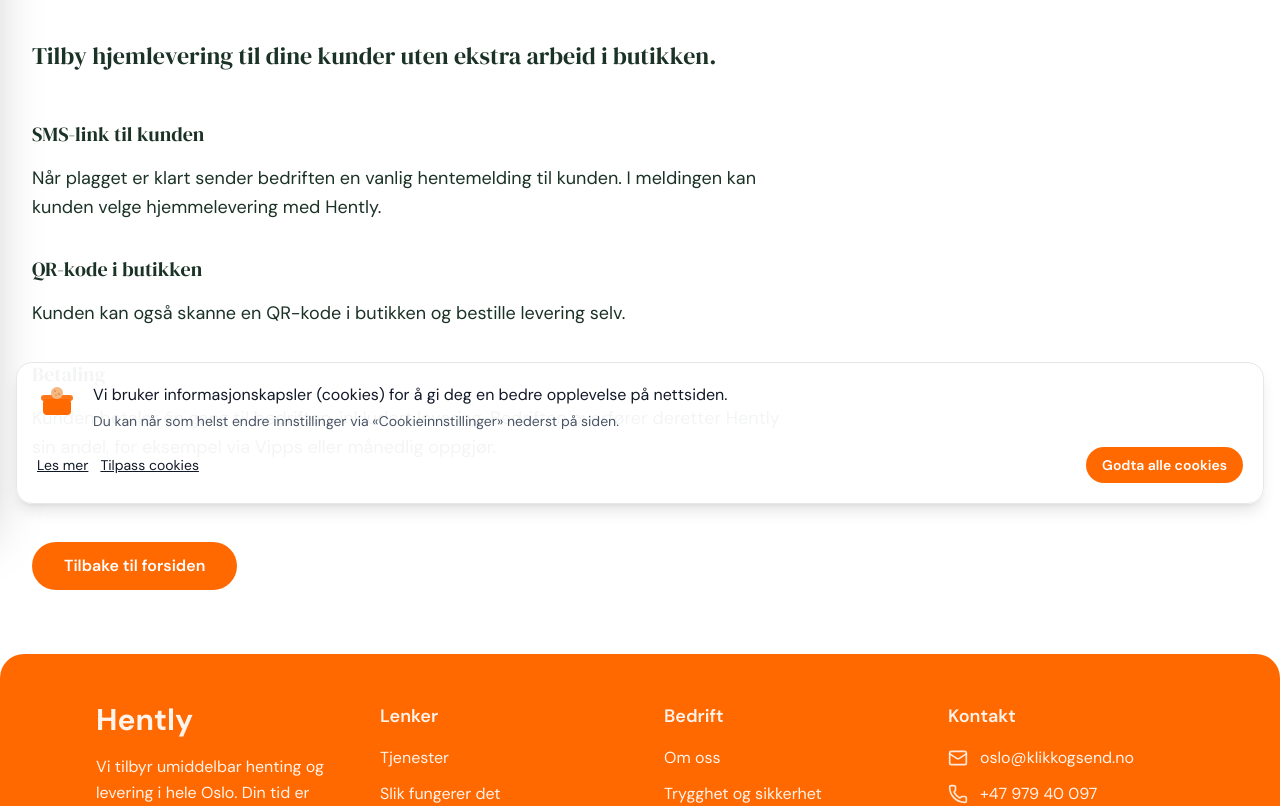
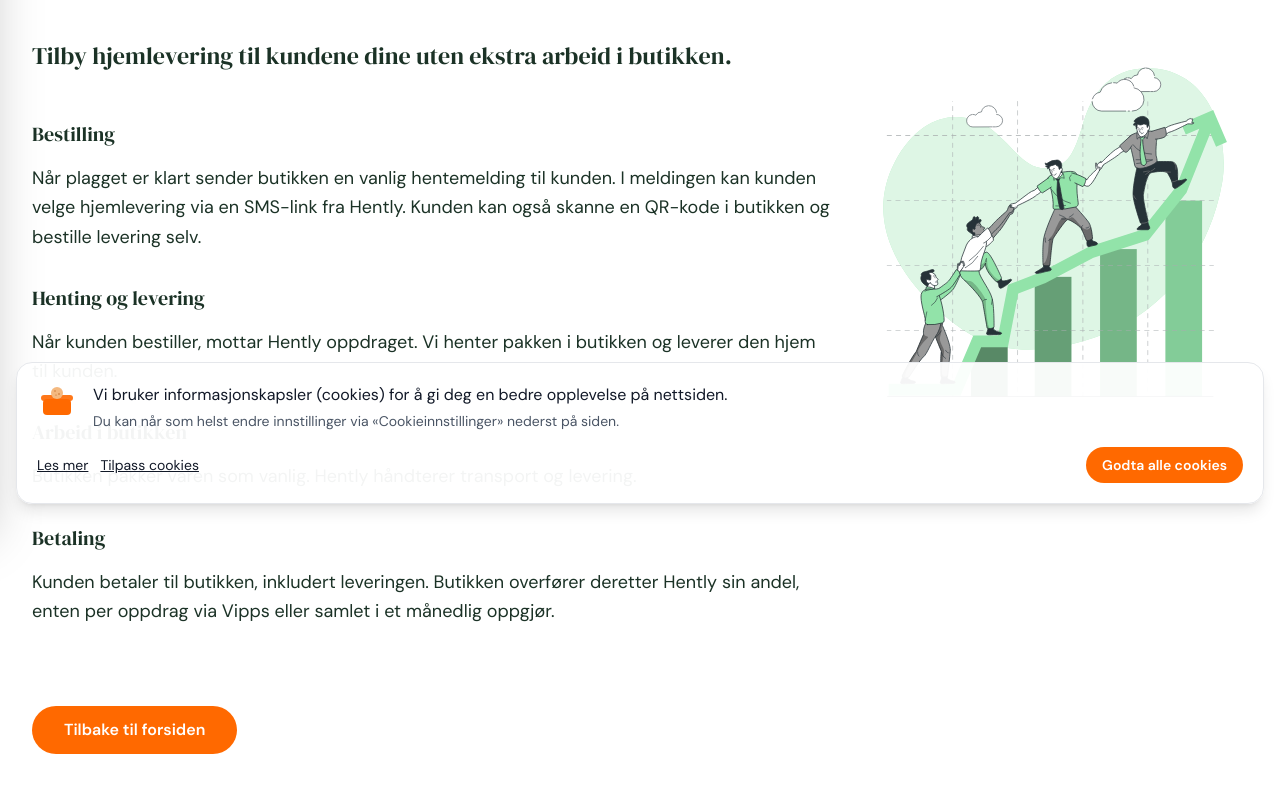
Before and after one commit to moreamakaveli-cyber/klikk-send-live, a Next.js app: page /samarbeid in a window 1280 px wide. Shown: the part 280-1086 px from the top of the page. Built offline with nearby package versions, Linux system fonts and the light colour scheme.

Commit message:
Update branding from klikkogsend to hently, update texts and UI improvements

```diff
--- a/app/components/Footer.tsx
+++ b/app/components/Footer.tsx
@@ -82,8 +82,8 @@
               <ul className="space-y-3 text-sm md:text-base" style={{ fontFamily: 'var(--font-sans), sans-serif' }}>
                 <li className="flex items-center gap-3">
                   <Mail className="w-5 h-5 flex-shrink-0" strokeWidth={2} style={{ color: 'rgba(255,255,255,0.85)' }} />
-                  <a href="mailto:oslo@klikkogsend.no" className="hover:opacity-80 transition-opacity" style={{ color: 'rgba(255,255,255,0.92)' }}>
-                    oslo@klikkogsend.no
+                  <a href="mailto:oslo@hently.no" className="hover:opacity-80 transition-opacity" style={{ color: 'rgba(255,255,255,0.92)' }}>
+                    oslo@hently.no
                   </a>
                 </li>
                 <li className="flex items-center gap-3">
--- a/app/components/HeroSection.tsx
+++ b/app/components/HeroSection.tsx
@@ -25,7 +25,7 @@
                 Tilby <span style={{ color: 'oklch(70.5% 0.213 47.604)' }}>umiddelbar</span> levering til dine kunder
               </p>
               <p className="font-semibold">
-                Har du varer klare? Vi henter hos deg og leverer direkte til kunden.
+                Direkte levering fra bedrift til kunde.
               </p>
               <p>Din tid er verdifull – la oss ta oss av leveransen.</p>
             </div>
@@ -36,7 +36,7 @@
                 Tilby <span style={{ color: 'oklch(70.5% 0.213 47.604)' }}>umiddelbar</span> levering til dine kunder
               </p>
               <p className="font-semibold">
-                Har du varer klare? Vi henter hos deg og leverer direkte til kunden.
+                Direkte levering fra bedrift til kunde.
               </p>
               <p>Din tid er verdifull – la oss ta oss av leveransen.</p>
             </div>
--- a/app/components/Navbar.tsx
+++ b/app/components/Navbar.tsx
@@ -48,9 +48,19 @@
               )}
             </button>
 
-            {/* Logo */}
-            <Link href="/" className="flex items-center" style={{ marginLeft: "-19px" }}>
+            {/* Logo - Desktop only */}
+            <Link href="/" className="hidden md:flex items-center" style={{ marginLeft: "-19px" }}>
               <img src="/logo.png" alt="Hently" style={{ height: "130px", width: "auto" }} />
+            </Link>
+          </div>
+
+          {/* Center: Mobile nav links (For bedrifter, Tjenester) */}
+          <div className="flex md:hidden items-center gap-3 flex-1 justify-center">
+            <Link href="/for-bedrifter" className="font-normal transition-opacity hover:opacity-80" style={{ fontFamily: 'var(--font-serif), serif', color: 'hsl(150, 30%, 15%)', fontSize: '0.875rem' }}>
+              For bedrifter
+            </Link>
+            <Link href="/#how-it-works" className="font-normal transition-opacity hover:opacity-80" style={{ fontFamily: 'var(--font-serif), serif', color: 'hsl(150, 30%, 15%)', fontSize: '0.875rem' }}>
+              Tjenester
             </Link>
           </div>
 
--- a/app/for-bedrifter/page.tsx
+++ b/app/for-bedrifter/page.tsx
@@ -32,7 +32,7 @@
                 Fyll ut skjema
               </a>
               <p className="text-base md:text-lg" style={{ fontFamily: 'var(--font-sans), sans-serif', color: 'hsl(150, 30%, 15%)' }}>
-                Spørsmål? <a href="mailto:oslo@klikkogsend.no" className="underline" style={{ color: 'oklch(70.5% 0.213 47.604)' }}>oslo@klikkogsend.no</a>
+                Spørsmål? <a href="mailto:oslo@hently.no" className="underline" style={{ color: 'oklch(70.5% 0.213 47.604)' }}>oslo@hently.no</a>
               </p>
             </div>
           </div>
--- a/app/for-bedrifter/takk/page.tsx
+++ b/app/for-bedrifter/takk/page.tsx
@@ -19,11 +19,11 @@
           <p className="text-base md:text-lg mb-8 md:mb-12" style={{ fontFamily: 'var(--font-sans), sans-serif', color: 'hsl(150, 30%, 15%)' }}>
             Har du spørsmål i mellomtiden? Kontakt oss på{" "}
             <a
-              href="mailto:oslo@klikkogsend.no"
+              href="mailto:oslo@hently.no"
               className="underline hover:opacity-80 transition-opacity"
               style={{ color: 'oklch(70.5% 0.213 47.604)' }}
             >
-              oslo@klikkogsend.no
+              oslo@hently.no
             </a>
           </p>
 
--- a/app/hvorfor-velge-klikkogsend/page.tsx
+++ b/app/hvorfor-velge-klikkogsend/page.tsx
@@ -51,6 +51,13 @@
             <li className="flex items-start gap-4">
               <span className="font-bold mt-1 text-xl" style={{ color: 'oklch(70.5% 0.213 47.604)' }}>•</span>
               <div>
+                <span className="font-semibold text-lg md:text-xl block mb-2">Øk salgene, nå til flere kunder:</span>
+                <p>Bedrifter som samarbeider med Hently kan også bli synlige på vår plattform. Dette kan bidra til at flere kunder oppdager og velger din bedrift.</p>
+              </div>
+            </li>
+            <li className="flex items-start gap-4">
+              <span className="font-bold mt-1 text-xl" style={{ color: 'oklch(70.5% 0.213 47.604)' }}>•</span>
+              <div>
                 <span className="font-semibold text-lg md:text-xl block mb-2">Ingen binding</span>
                 <p>Samarbeidet er fleksibelt, og kan avsluttes når som helst.</p>
               </div>
--- a/app/kontakt-oss/page.tsx
+++ b/app/kontakt-oss/page.tsx
@@ -34,11 +34,11 @@
                     <span className="text-lg font-semibold">E-post:</span>
                   </div>
                   <a
-                    href="mailto:oslo@klikkogsend.no"
+                    href="mailto:oslo@hently.no"
                     className="text-xl font-semibold transition-opacity hover:opacity-80"
                           style={{ color: 'oklch(70.5% 0.213 47.604)' }}
                   >
-                    oslo@klikkogsend.no
+                    oslo@hently.no
                   </a>
                 </div>
 
--- a/app/layout.tsx
+++ b/app/layout.tsx
@@ -18,7 +18,7 @@
 });
 
 export const metadata: Metadata = {
-  title: "Hentit - Umiddelbar henting og levering",
+  title: "Hently - Umiddelbar henting og levering",
   description:
     "Billig, raskt og enkelt. Vi henter og leverer smått og stort - fra nøkler og klær til møbler og elektronikk. Fra A til B, samme dag.",
   icons: {
@@ -28,7 +28,7 @@
   appleWebApp: {
     capable: true,
     statusBarStyle: "default",
-    title: "Hentit",
+    title: "Hently",
   },
 };
 
--- a/app/samarbeid/page.tsx
+++ b/app/samarbeid/page.tsx
@@ -1,6 +1,7 @@
 import Navbar from "../components/Navbar";
 import Footer from "../components/Footer";
 import Link from "next/link";
+import Image from "next/image";
 
 export default function Samarbeid() {
   return (
@@ -8,32 +9,42 @@
       <Navbar />
       <div className="max-w-[1400px] mx-auto px-6 md:px-8 py-12 md:py-16">
         <h1 className="text-3xl md:text-4xl lg:text-5xl font-normal mb-8 md:mb-12" style={{ fontFamily: 'var(--font-serif), serif', color: 'hsl(150, 30%, 15%)' }}>
-          Slik fungerer samarbeid
+          Slik fungerer samarbeidet
         </h1>
 
-        <div className="max-w-3xl space-y-8 md:space-y-12">
+        <div className="grid grid-cols-1 lg:grid-cols-3 gap-6 md:gap-8 mb-8 md:mb-12">
+          <div className="lg:col-span-2 space-y-8 md:space-y-12">
             <div>
               <h2 className="text-xl md:text-2xl font-normal mb-4 md:mb-6" style={{ fontFamily: 'var(--font-serif), serif', color: 'hsl(150, 30%, 15%)' }}>
-              Tilby hjemlevering til dine kunder uten ekstra arbeid i butikken.
+                Tilby hjemlevering til kundene dine uten ekstra arbeid i butikken.
               </h2>
             </div>
 
             <div className="space-y-6 md:space-y-8">
               <div>
                 <h3 className="text-lg md:text-xl font-normal mb-3 md:mb-4" style={{ fontFamily: 'var(--font-serif), serif', color: 'hsl(150, 30%, 15%)' }}>
-                SMS-link til kunden
+                  Bestilling
                 </h3>
                 <p className="text-base md:text-lg leading-relaxed" style={{ fontFamily: 'var(--font-sans), sans-serif', color: 'hsl(150, 30%, 15%)' }}>
-                Når plagget er klart sender bedriften en vanlig hentemelding til kunden. I meldingen kan kunden velge hjemmelevering med Hently.
+                  Når plagget er klart sender butikken en vanlig hentemelding til kunden. I meldingen kan kunden velge hjemlevering via en SMS-link fra Hently. Kunden kan også skanne en QR-kode i butikken og bestille levering selv.
                 </p>
               </div>
 
               <div>
                 <h3 className="text-lg md:text-xl font-normal mb-3 md:mb-4" style={{ fontFamily: 'var(--font-serif), serif', color: 'hsl(150, 30%, 15%)' }}>
-                QR-kode i butikken
+                  Henting og levering
                 </h3>
                 <p className="text-base md:text-lg leading-relaxed" style={{ fontFamily: 'var(--font-sans), sans-serif', color: 'hsl(150, 30%, 15%)' }}>
-                Kunden kan også skanne en QR-kode i butikken og bestille levering selv.
+                  Når kunden bestiller, mottar Hently oppdraget. Vi henter pakken i butikken og leverer den hjem til kunden.
+                </p>
+              </div>
+
+              <div>
+                <h3 className="text-lg md:text-xl font-normal mb-3 md:mb-4" style={{ fontFamily: 'var(--font-serif), serif', color: 'hsl(150, 30%, 15%)' }}>
+                  Arbeid i butikken
+                </h3>
+                <p className="text-base md:text-lg leading-relaxed" style={{ fontFamily: 'var(--font-sans), sans-serif', color: 'hsl(150, 30%, 15%)' }}>
+                  Butikken pakker varen som vanlig. Hently håndterer transport og levering.
                 </p>
               </div>
 
@@ -42,7 +53,7 @@
                   Betaling
                 </h3>
                 <p className="text-base md:text-lg leading-relaxed" style={{ fontFamily: 'var(--font-sans), sans-serif', color: 'hsl(150, 30%, 15%)' }}>
-                Kunden betaler én gang til bedriften, inkludert levering. Bedriften overfører deretter Hently sin andel, for eksempel via Vipps eller månedlig oppgjør.
+                  Kunden betaler til butikken, inkludert leveringen. Butikken overfører deretter Hently sin andel, enten per oppdrag via Vipps eller samlet i et månedlig oppgjør.
                 </p>
               </div>
             </div>
@@ -55,6 +66,17 @@
               </Link>
             </div>
           </div>
+
+          <div className="flex justify-end items-start">
+            <Image
+              src="/good-team.svg"
+              alt="Samarbeid"
+              width={250}
+              height={250}
+              className="w-full max-w-xs md:max-w-sm h-auto"
+            />
+          </div>
+        </div>
       </div>
       <Footer />
     </main>
```
Also changed, not shown: app/components/HowItWorks.tsx (+11 -15 lines), app/components/OurServices.tsx (+8 -8 lines), public/good-team.svg (added). Lines whose indentation alone changed are shown as unchanged.
